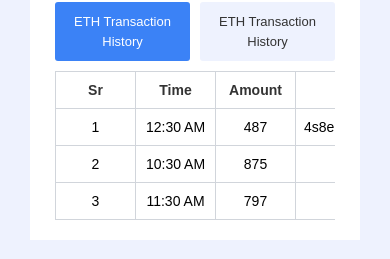
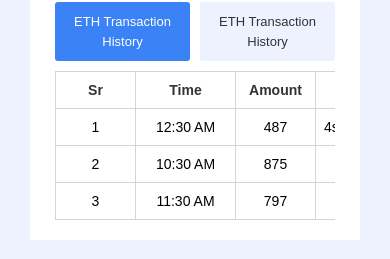
Before and after one commit to mostafizurRahaman/faucets, a React (Create React App) app: page / in a window 390 px wide. Shown: the part 841-1100 px from the top of the page. Built offline with nearby package versions, Linux system fonts and the light colour scheme; no server answers.

Commit message:
fix table overflow  issue

```diff
--- a/src/Components/Table/Tabel.js
+++ b/src/Components/Table/Tabel.js
@@ -1,14 +1,13 @@
 import React from "react";
-
 const Tabel = ({ tableData }) => {
 
    return (
-      <div className="w-full overflow-x-scroll sm:overflow-hidden">
-         <table className="text-center ">
+      <div className="overflow-x-auto sm:overflow-hidden">
+         <table className="text-center">
             <thead>
                <tr className="text-center font-bold capitalize text-sm ">
                   <th className="min-w-[80px] border border-gray-300   text-center p-2 ">Sr</th>
-                  <th className="min-w-[80px] border border-gray-300   text-center p-2 ">Time</th>
+                  <th className="min-w-[100px] border border-gray-300   text-center p-2 ">Time</th>
                   <th className="min-w-[80px] border border-gray-300   text-center p-2 ">Amount</th>
                   <th className="p-2 min-w-[80px] border border-gray-300   text-center ">Hash</th>
                </tr>
@@ -17,7 +16,7 @@ const Tabel = ({ tableData }) => {
                {
                   tableData.map(item => <tr key={item.id} className="text-center text-sm text-accent"  >
                      <td className="text-center border border-gray-300 min-w-[80px] p-2">{item.id + 1}</td>
-                     <td className="text-center border border-gray-300 min-w-[80px] p-2">{item.time}</td>
+                     <td className="text-center border border-gray-300 min-w-[100px] p-2">{item.time}</td>
                      <td className="text-center border border-gray-300 min-w-[80px] p-2">{item.amount}</td>
                      <td className="text-center border border-gray-300 min-w-[80px] p-2">{item.hash}</td>
                   </tr>)
```
